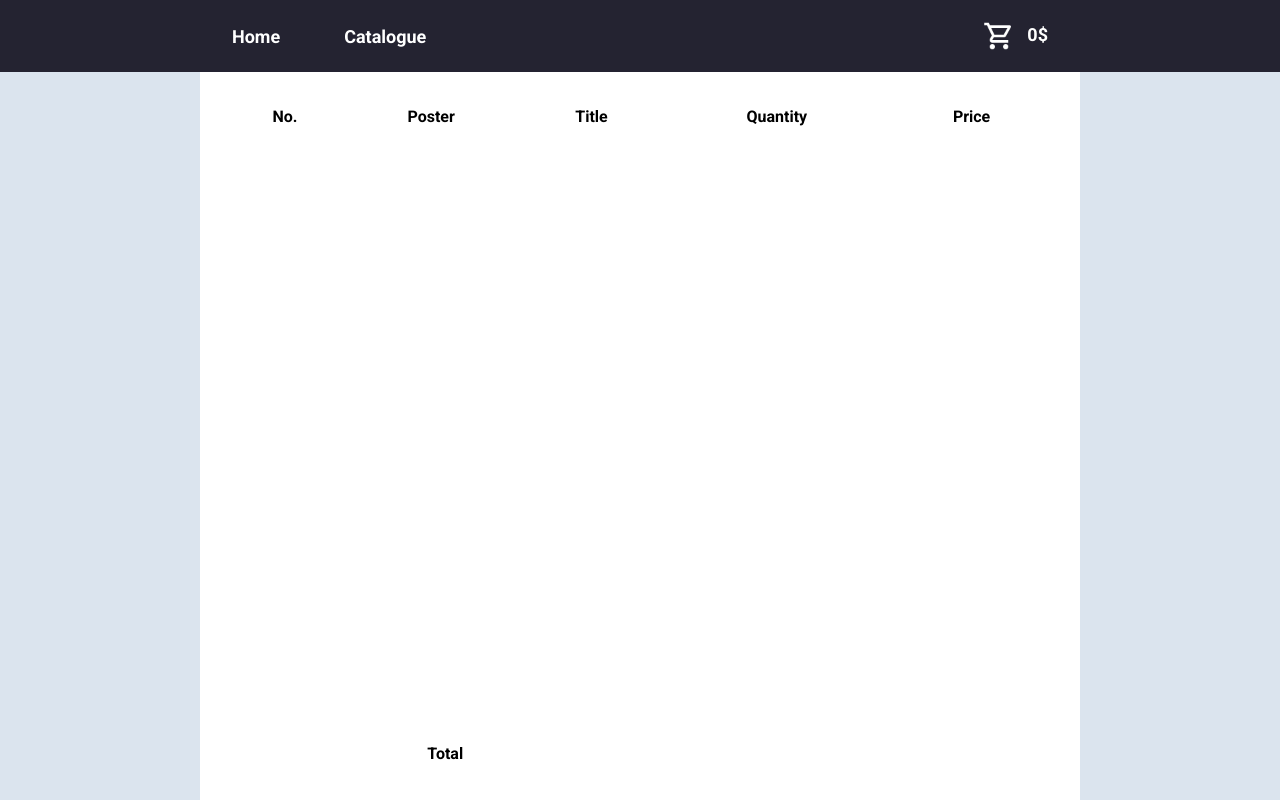
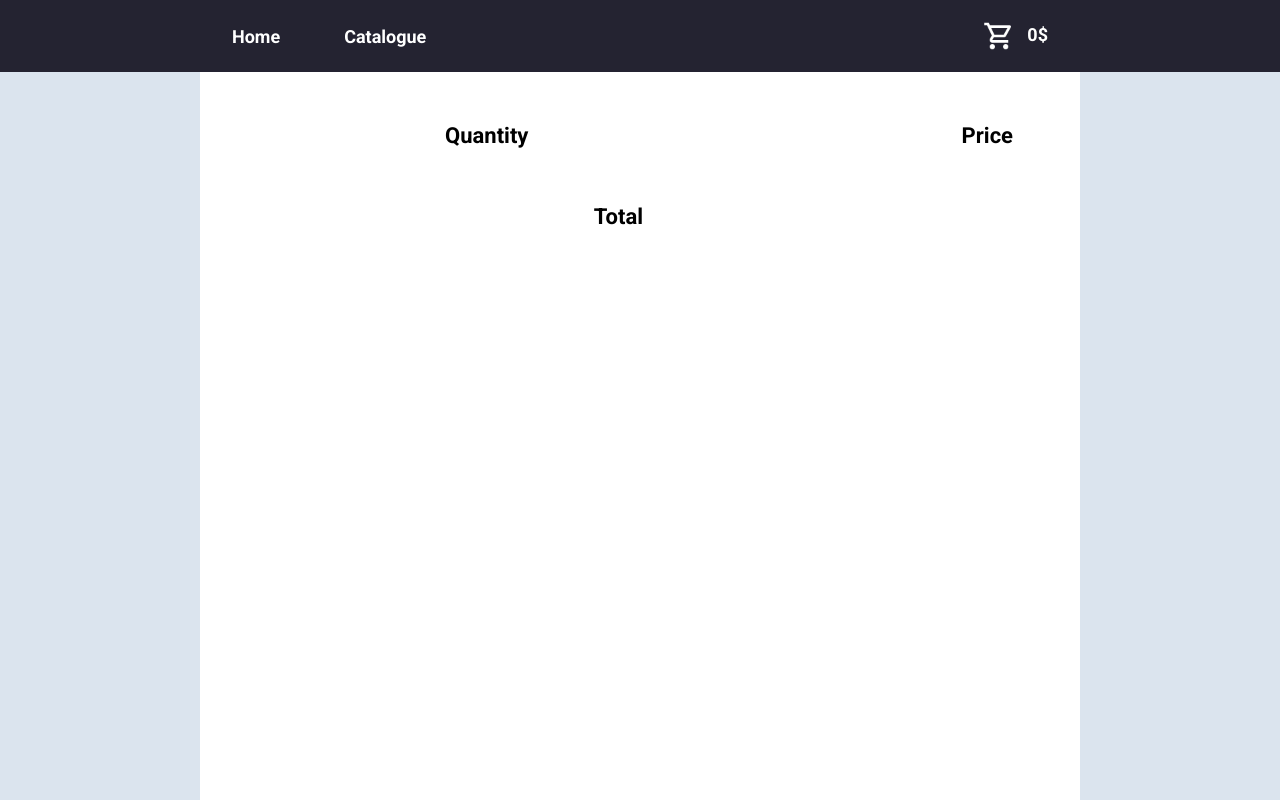
Before and after one commit to Ali-009/shopping-cart, a React (Create React App) app: page /shopping-cart in a window 1280 px wide. Built offline with nearby package versions, Linux system fonts and the light colour scheme.

Commit message:
Wrote the basic CSS for the shopping cart

```diff
--- a/src/App.js
+++ b/src/App.js
@@ -13,6 +13,7 @@ function App() {
     initialCart = JSON.parse(previousCart)
   }
   const [cart, setCart] = useState(initialCart)
+
   return (
     <div className='App'>
       <nav className='navbar'>
@@ -21,7 +22,7 @@ function App() {
           <li className='navbar-catalogue'><Link to='/catalogue'>Catalogue</Link></li>
           <li className='navbar-cart'>
             <Link to='/shopping-cart'>
-              <img src={cartIcon} alt="Shopping Cart" />
+              <img src={cartIcon} alt="Shopping Cart"/>
            </Link>
            {`  ${cart.reduce((sum, currentItem) => sum + (currentItem.price * currentItem.quantity), 0)}$`}
           </li>
--- a/src/components/CartInterface.js
+++ b/src/components/CartInterface.js
@@ -94,12 +94,12 @@ function CartInterface({displayedMovies, movie, cart, setCart}){
 
     return (
     <div className="cart-interface">
-        <button id={movie.id} data-testid={`increase-${movie.id}`} onClick={handleCartAdd}>+</button>
+        <button className="increase-quantity" id={movie.id} data-testid={`increase-${movie.id}`} onClick={handleCartAdd}>+</button>
         <div className='quantity' data-testid={`quantity-${movie.id}`}>
             {cart.length > 0 && findMovie(cart, movie.id)
             ? findMovie(cart, movie.id).quantity : 0}
         </div>
-        <button id={movie.id} data-testid={`decrease-${movie.id}`} onClick={handleCartRemove}>-</button>
+        <button className="decrease-quantity" id={movie.id} data-testid={`decrease-${movie.id}`} onClick={handleCartRemove}>-</button>
     </div>
     )
 }
--- a/src/pages/ShoppingCart.js
+++ b/src/pages/ShoppingCart.js
@@ -3,12 +3,13 @@ import '../styles/ShoppingCart.css'
 
 function ShoppingCart({cart, setCart}){
     return(
+        <div className="table-container">
             <table className="shopping-cart-container">
                 <thead>
                     <tr>
-                    <th scope="col">No.</th>
-                    <th scope="col">Poster</th>
-                    <th scope="col">Title</th>
+                        <th scope="col"></th>
+                        <th scope="col"></th>
+                        <th scope="col"></th>
                         <th scope="col">Quantity</th>
                         <th scope="col">Price</th>
                     </tr>
@@ -30,13 +31,14 @@ function ShoppingCart({cart, setCart}){
                 </tbody>
                 <tfoot>
                     <tr>
-                    <th id='total' colSpan={3}>Total</th>
+                        <th id='total' colSpan={4}>Total</th>
                         <td>{cart.length > 0 && cart.reduce((accumulator, currentValue) => {
                             return accumulator + (currentValue.price * currentValue.quantity)
                         }, 0)}</td>
                     </tr>
                 </tfoot>
             </table>
+        </div>
     )
 }
 
--- a/src/styles/App.css
+++ b/src/styles/App.css
@@ -54,6 +54,10 @@ a, a:visited, a:hover, a:active {
     width: 1330px;
 }
 
+.navbar.navbar-view-cart ul{
+    width: 1008px;
+}
+
 .navbar-cart{
     margin-left: auto;
 }
--- a/src/styles/ShoppingCart.css
+++ b/src/styles/ShoppingCart.css
@@ -1,9 +1,19 @@
+.table-container{
+    width: 880px;
+    padding: 48px 64px;
+    box-sizing: border-box;
+    background-color: white;
+    margin: 0 auto;
+    height: 100%;
+    font-size: 22px;
+}
 
 table.shopping-cart-container{
-    width: 880px;
-    padding: 32px;
-    background-color: white;
-    margin: 0 auto;
+    width: 100%;
+}
+
+table.shopping-cart-container .cart-interface{
+    padding: 0;
 }
 
 table.shopping-cart-container img{
@@ -13,5 +23,59 @@ table.shopping-cart-container img{
 
 table.shopping-cart-container .cart-interface{
     display: flex;
-    flex-flow: row;
+    flex-flow: row-reverse;
+    font-size: 24px;
 }
+
+table.shopping-cart-container .cart-interface button{
+    appearance: none;
+    outline: none;
+    border: none;
+    background-color: inherit;
+    padding: 0;
+    font-size: 24px;
+}
+
+table.shopping-cart-container td{
+    height: 128px;
+    padding-bottom: 64px;
+    padding-right: 24px;
+}
+
+table.shopping-cart-container tbody tr:nth-child(1) td{
+    padding-top: 24px;
+}
+
+
+table.shopping-cart-container tr:nth-last-of-type(1) td{
+    padding-bottom: 24px;
+}
+
+table.shopping-cart-container td.movie-title{
+    padding-left: 64px;
+}
+
+table.shopping-cart-container td.movie-poster{
+    padding-left: 32px;
+}
+
+table.shopping-cart-container td.movie-total-price,
+th:nth-of-type(5),
+table.shopping-cart-container tfoot th,
+table.shopping-cart-container tfoot td{
+    text-align: right;
+}
+
+table.shopping-cart-container td.movie-poster > img{
+    display: block;
+    margin: 0 auto;
+}
+
+table.shopping-cart-container tfoot th{
+    padding-right: 32px;
+    padding-bottom: 24px;
+}
+
+table.shopping-cart-container thead th:nth-of-type(5){
+    padding-left: 24px;
+}
```
Lines whose indentation alone changed are shown as unchanged.
